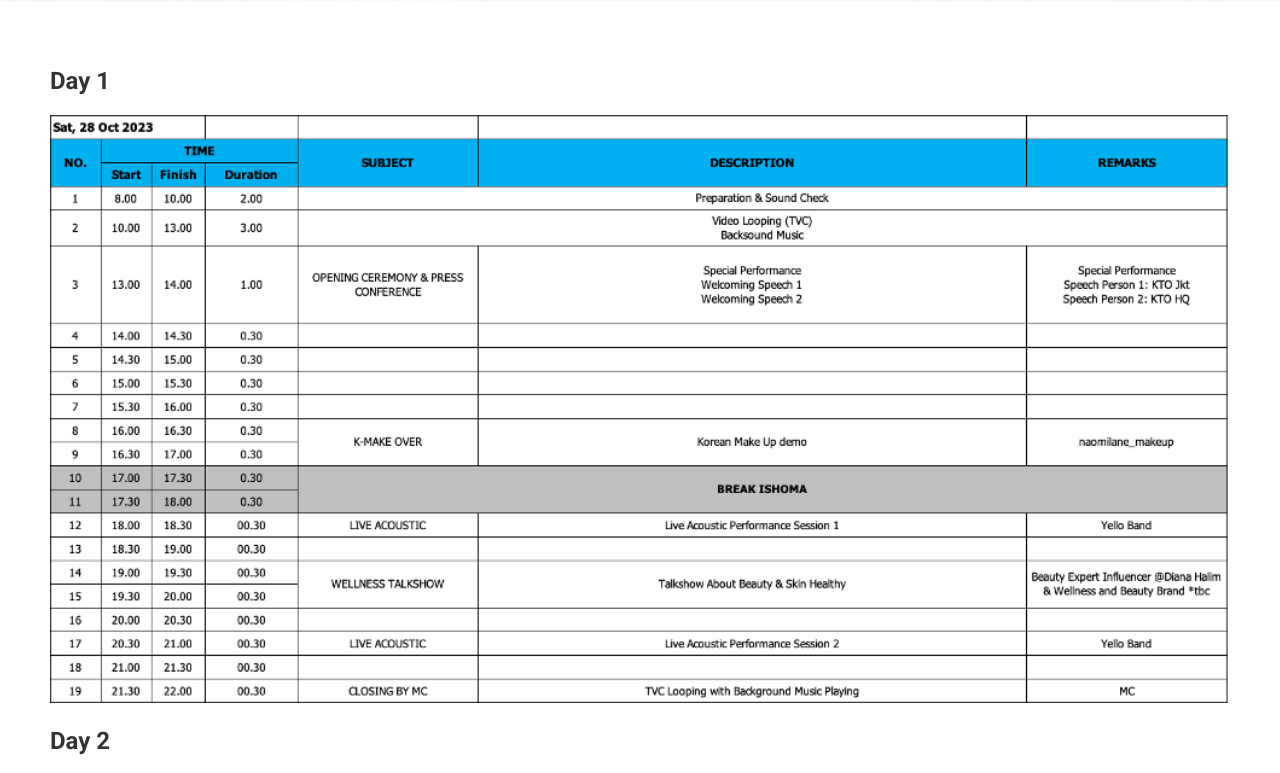
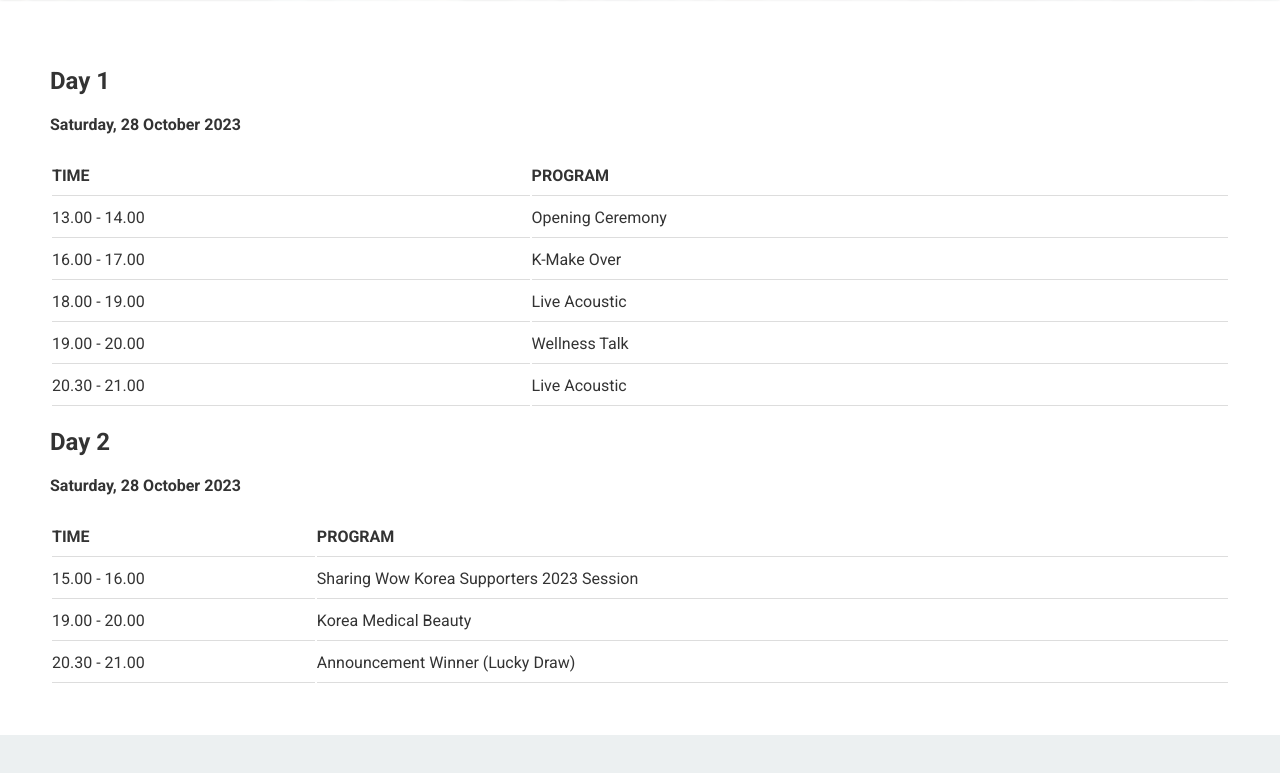
Before and after one commit to haloriyan/kor_react, a React (Create React App) app: page /kmte/rundown in a window 1280 px wide. Shown: the part 485-1258 px from the top of the page. Built offline with nearby package versions, Linux system fonts and the light colour scheme.

Commit message:
Update rundwon

```diff
--- a/src/App.css
+++ b/src/App.css
@@ -12,6 +12,17 @@ body {
   padding: 50px;
 }
 
+table {
+  width: 100%;
+}
+td,th {
+  border-bottom: 1px solid #ddd;
+  padding: 10px 0px;
+}
+th {
+  text-align: left;
+}
+
 @media (max-width: 480px) {
   .content {
     top: 55px;
--- a/src/kmte/Rundown.jsx
+++ b/src/kmte/Rundown.jsx
@@ -15,9 +15,63 @@ const Rundown = () => {
                 <Jumbo title="Rundown" middleBreadcrumb={'KMTE'} />
                 <div className="wrapper">
                     <h2><Lang ctx="day" /> 1</h2>
-                    <img src="/images/KMTE_Day1.png" alt="Day 1 Rundown" style={{width: '100%'}} />
+                    <div style={{marginBottom: 20,fontWeight: '700'}}><Lang ctx="saturday" />, 28 <Lang ctx="october" /> 2023</div>
+                    {/* <img src="/images/KMTE_Day1.png" alt="Day 1 Rundown" style={{width: '100%'}} /> */}
+                    <table>
+                        <thead>
+                            <tr>
+                                <th><Lang ctx="time" /></th>
+                                <th>PROGRAM</th>
+                            </tr>
+                        </thead>
+                        <tbody>
+                            <tr>
+                                <td>13.00 - 14.00</td>
+                                <td>Opening Ceremony</td>
+                            </tr>
+                            <tr>
+                                <td>16.00 - 17.00</td>
+                                <td>K-Make Over</td>
+                            </tr>
+                            <tr>
+                                <td>18.00 - 19.00</td>
+                                <td>Live Acoustic</td>
+                            </tr>
+                            <tr>
+                                <td>19.00 - 20.00</td>
+                                <td>Wellness Talk</td>
+                            </tr>
+                            <tr>
+                                <td>20.30 - 21.00</td>
+                                <td>Live Acoustic</td>
+                            </tr>
+                        </tbody>
+                    </table>
                     <h2><Lang ctx="day" /> 2</h2>
-                    <img src="/images/KMTE_Day2.png" alt="Day 2 Rundown" style={{width: '100%'}} />
+                    <div style={{marginBottom: 20,fontWeight: '700'}}><Lang ctx="saturday" />, 28 <Lang ctx="october" /> 2023</div>
+                    {/* <img src="/images/KMTE_Day2.png" alt="Day 2 Rundown" style={{width: '100%'}} /> */}
+                    <table>
+                        <thead>
+                            <tr>
+                                <th><Lang ctx="time" /></th>
+                                <th>PROGRAM</th>
+                            </tr>
+                        </thead>
+                        <tbody>
+                            <tr>
+                                <td>15.00 - 16.00</td>
+                                <td>Sharing Wow Korea Supporters 2023 Session</td>
+                            </tr>
+                            <tr>
+                                <td>19.00 - 20.00</td>
+                                <td>Korea Medical Beauty</td>
+                            </tr>
+                            <tr>
+                                <td>20.30 - 21.00</td>
+                                <td>Announcement Winner (Lucky Draw)</td>
+                            </tr>
+                        </tbody>
+                    </table>
                 </div>
                 <Footer />
             </div>
--- a/src/lang/en.json
+++ b/src/lang/en.json
@@ -6,6 +6,8 @@
     "contact_us": "Contact Us",
     "meet_us": "Meet Us",
     "october": "October",
+    "saturday": "Saturday",
+    "sunday": "Minggu",
     "name": "Name",
     "email": "Email",
     "message": "Message",
@@ -29,6 +31,8 @@
 
     "kmtm_description": "Korean Medical Tourism Mart, offering services for beauty and health are featured at the Korea Medical Tourism Mart. Visitors have the chance to meet the seller 1-On-1 Business Meetings. If You are considering receiving medical attention or having cosmetic surgery in Korea.",
     "kmtm_title": "Where Will KMTM be Held?",
+    "time": "TIME",
+    "program": "PROGRAM",
 
     "las": "sd"
 }
--- a/src/lang/id.json
+++ b/src/lang/id.json
@@ -6,6 +6,8 @@
     "contact_us": "Hubungi Kami",
     "meet_us": "Kunjungi Kami",
     "october": "Oktober",
+    "saturday": "Sabtu",
+    "sunday": "Minggu",
     "name": "Nama",
     "email": "Email",
     "message": "Pesan",
@@ -30,5 +32,8 @@
     "kmtm_description": "Korean Medical Tourism Mart, menawarkan layanan kecantikan dan kesehatan yang diselenggarakan pada Korea Medical Tourism Festival 2023. Pengunjung memiliki kesempatan untuk bertemu penjual secara 1-On-1 Business Meeting, jika Anda mempertimbangkan untuk mendapatkan perhatian medis atau berencana operasi kosmetik di Korea.",
     "kmtm_title": "Di mana KMTM akan diadakan?",
 
+    "time": "WAKTU",
+    "program": "PROGRAM",
+
     "last": "sd"
 }
```
